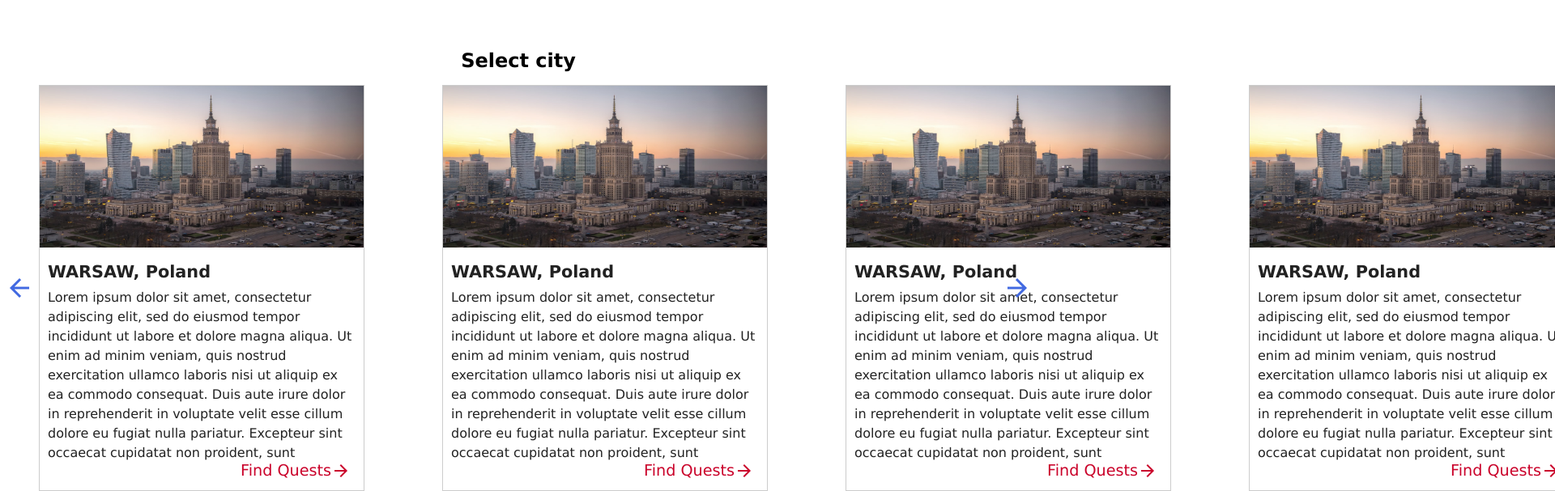
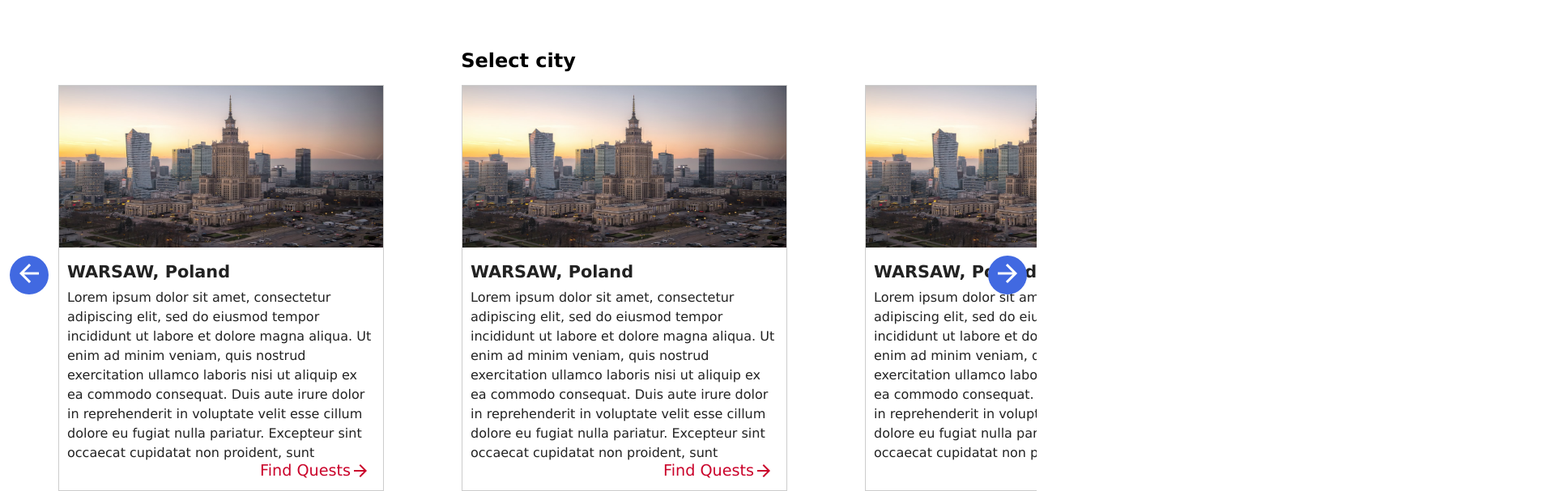
Before and after one commit to vecel/city-of-quests, a website built with webpack: page src/index.html in a window 1280 px wide. Shown: the part 1011-1618 px from the top of the page at 81% size, 1920 px wide, since content can reach past the window. Built offline with nearby package versions, Linux system fonts and the light colour scheme; files whose address does not match are found by name.

Commit message:
Implement city selection scroll

```diff
--- /dev/null
+++ b/src/city-cards.js
@@ -0,0 +1,17 @@
+/* eslint-disable */
+const cardView = document.querySelector('#cards-container');
+
+const previousCards = document.querySelector('#city-selection .card-nav.previous');
+const nextCards = document.querySelector('#city-selection .card-nav.next');
+
+previousCards.addEventListener('click', () => {
+    cardView.scrollLeft -= 992;
+});
+
+// previousCards.addEventListener('dblclick', () => {cardView.scrollLeft -= 10000; console.log('dbl')});
+
+nextCards.addEventListener('click', () => {
+    cardView.scrollLeft += 992;
+});
+
+// previousCards.addEventListener('dblclick', () => cardView.scrollLeft += 10000);
--- a/src/index.html
+++ b/src/index.html
@@ -65,6 +65,16 @@
             <section id="city-selection">
                 <h2>Select city</h2>
                 <div id="cards-container">
+                    <div class="card first">
+                        <img src="img/warsaw-test-img.jpeg">
+                        <h3>WARSAW, Poland</h3>
+                        <p>
+                            Lorem ipsum dolor sit amet, consectetur adipiscing elit, sed do eiusmod tempor incididunt ut labore et dolore magna aliqua. Ut enim ad minim veniam, quis nostrud exercitation ullamco laboris nisi ut aliquip ex ea commodo consequat. Duis aute irure dolor in reprehenderit in voluptate velit esse cillum dolore eu fugiat nulla pariatur. Excepteur sint occaecat cupidatat non proident, sunt
+                        </p>
+                        <a class="find-quest" href="#">
+                            Find Quests<span class="material-icons-outlined">arrow_forward</span>
+                        </a>
+                    </div>
                     <div class="card">
                         <img src="img/warsaw-test-img.jpeg">
                         <h3>WARSAW, Poland</h3>
@@ -105,10 +115,21 @@
                             Find Quests<span class="material-icons-outlined">arrow_forward</span>
                         </a>
                     </div>
+                    <div class="card last">
+                        <img src="img/warsaw-test-img.jpeg">
+                        <h3>WARSAW, Poland</h3>
+                        <p>
+                            Lorem ipsum dolor sit amet, consectetur adipiscing elit, sed do eiusmod tempor incididunt ut labore et dolore magna aliqua. Ut enim ad minim veniam, quis nostrud exercitation ullamco laboris nisi ut aliquip ex ea commodo consequat. Duis aute irure dolor in reprehenderit in voluptate velit esse cillum dolore eu fugiat nulla pariatur. Excepteur sint occaecat cupidatat non proident, sunt
+                        </p>
+                        <a class="find-quest" href="#">
+                            Find Quests<span class="material-icons-outlined">arrow_forward</span>
+                        </a>
+                    </div>
+                </div>
 
-                    <button class="card-nav previous"><span class="material-icons-outlined">arrow_back</span></button>
-                    <button class="card-nav next"><span class="material-icons-outlined">arrow_forward</span></button>
-                </div>
+                <button class="card-nav previous"><span class="material-icons-outlined">arrow_back</span></button>
+                <button class="card-nav next"><span class="material-icons-outlined">arrow_forward</span></button>
+
             </section>
         </main>
     </body>
--- a/src/index.js
+++ b/src/index.js
@@ -2,3 +2,4 @@ import './global-style.css';
 import './main-style.css';
 import './img/krakow-test-img.jpg';
 import './slider';
+import './city-cards';
--- a/src/main-style.css
+++ b/src/main-style.css
@@ -222,6 +222,7 @@ button.slider-nav:hover {
 
 #city-selection {
     margin-top: 64px;
+    position: relative;
 }
 
 #city-selection h2 {
@@ -232,6 +233,14 @@ button.slider-nav:hover {
     display: flex;
     flex-direction: row;
     position: relative;
+    overflow-x: scroll;
+    scroll-behavior: smooth;
+    -ms-overflow-style: none;
+    scrollbar-width: none;
+}
+
+#cards-container::-webkit-scrollbar {
+    display: none;
 }
 
 .card {
@@ -242,6 +251,14 @@ button.slider-nav:hover {
     border: 1px solid #ccc;
     flex-shrink: 0;
     color: #222;
+}
+
+.card.first {
+    margin-left: 72px;
+}
+
+.card.last {
+    margin-right: 72px;
 }
 
 .card:hover {
@@ -280,17 +297,22 @@ button.slider-nav:hover {
     position: absolute;
     top: 50%;
     margin-top: -18px;
+    width: 48px;
+    height: 48px;
+    background-color: var(--secondary-color);
+    border-radius: 24px;
+    padding: 4px;
 }
 
 .card-nav.next {
-    right: 6px;
+    right: 12px;
 }
 
 .card-nav.previous {
-    left: 6px;
+    left: 12px;
 }
 
 .card-nav span {
     font-size: 36px;
-    color: var(--secondary-color);
+    color: #fff;
 }
```
